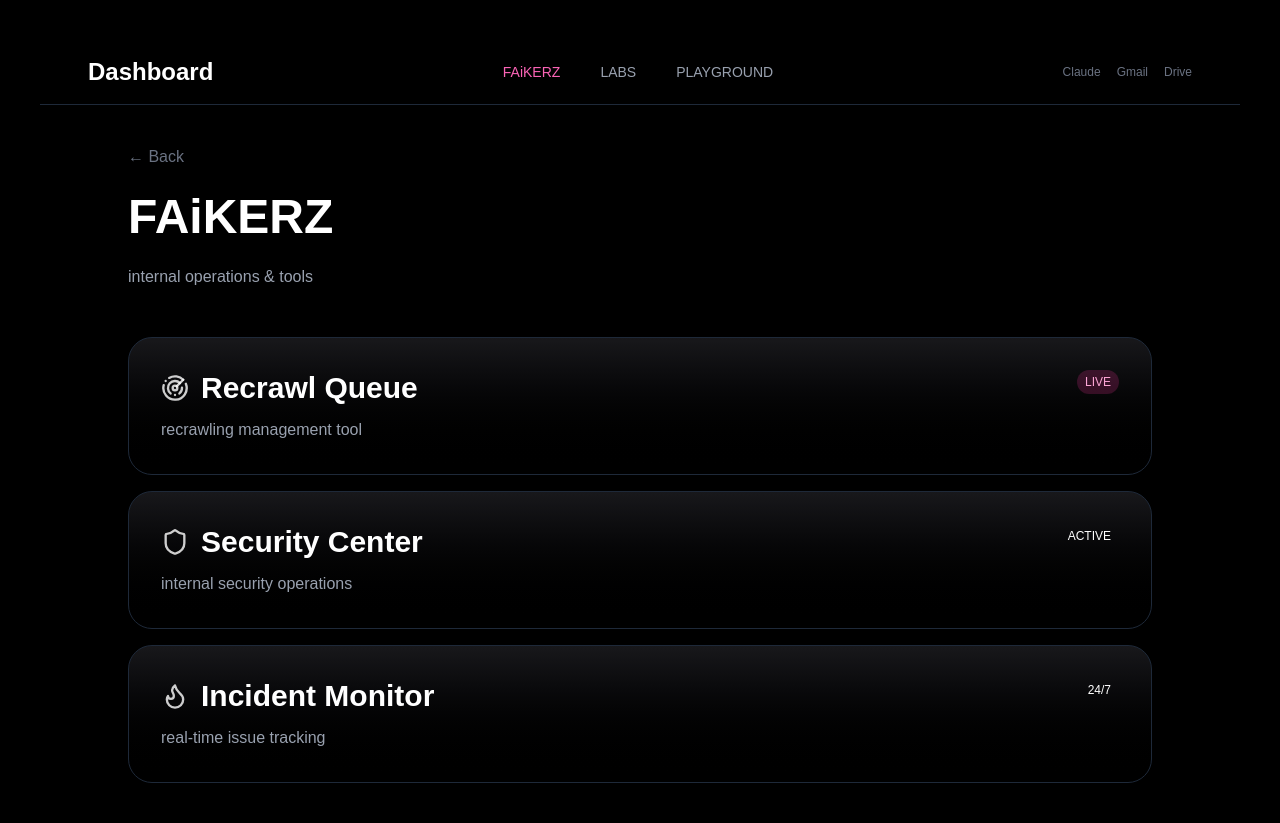
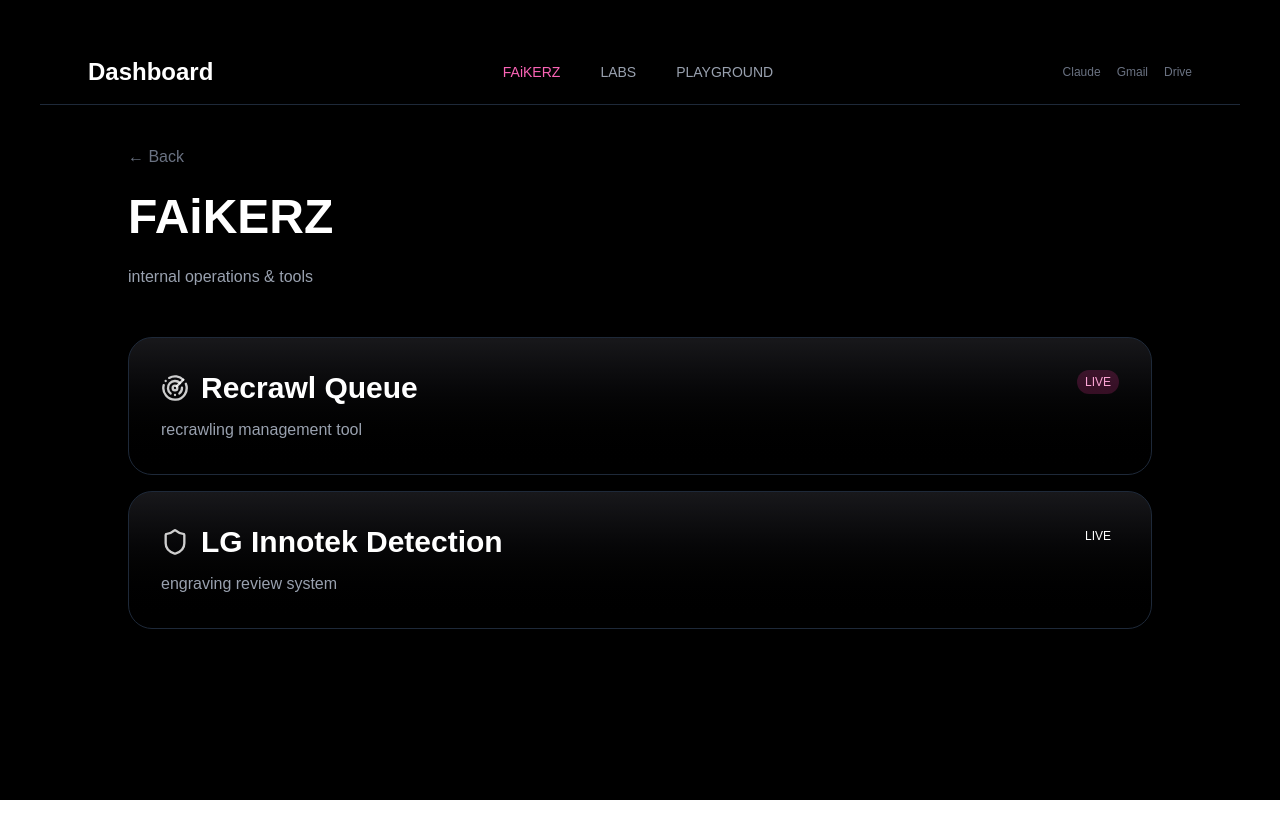
Before and after one commit to amis-zip/workspace, a Next.js app: page /faikerz in a window 1280 px wide. After the commit the page ends 800 px from the top, so only its background shows below. Built offline with nearby package versions, Linux system fonts and the light colour scheme.

Commit message:
connect lg innotek tool

```diff
--- a/app/data/tools.ts
+++ b/app/data/tools.ts
@@ -2,67 +2,49 @@ export const faikerzTools = [
   {
     title: "Recrawl Queue",
     description: "recrawling management tool",
-    href: "/",
+    href: "/faikerz/recrawl-queue",
     color: "pink",
     badge: "LIVE",
     icon: "radar",
   },
 
   {
-    title: "Security Center",
-    description: "internal security operations",
-    href: "/",
-    color: "red",
-    badge: "ACTIVE",
+    title: "LG Innotek Detection",
+    description: "engraving review system",
+    href: "https://lg-innotek-tool.vercel.app",
+    color: "orange",
+    badge: "LIVE",
     icon: "shield",
-  },
-
-  {
-    title: "Incident Monitor",
-    description: "real-time issue tracking",
-    href: "/",
-    color: "orange",
-    badge: "24/7",
-    icon: "flame",
   },
 ];
 
 export const labsTools = [
   {
-    title: "Automation Lab",
-    description: "workflow experiments",
-    href: "/",
+    title: "Automation Tools",
+    description: "workflow experiments & automation",
+    href: "/labs/automation-tools",
     color: "blue",
     badge: "BETA",
     icon: "flask",
-  },
-
-  {
-    title: "Crawler Testing",
-    description: "testing scraping systems",
-    href: "/",
-    color: "cyan",
-    badge: "DEV",
-    icon: "radar",
   },
 ];
 
 export const playgroundTools = [
   {
-    title: "Pizza Generator",
-    description: "fun internal demo",
-    href: "/",
-    color: "green",
-    badge: "FUN",
-    icon: "pizza",
+    title: "Jummechu",
+    description: "side project & experiments",
+    href: "https://jummechu-five.vercel.app",
+    color: "purple",
+    badge: "LIVE",
+    icon: "flask",
   },
 
   {
-    title: "Sandbox",
-    description: "random side experiments",
-    href: "/",
-    color: "purple",
-    badge: "LAB",
-    icon: "flask",
+    title: "Dev Hoodie Vote",
+    description: "team voting side project",
+    href: "/playground/dev-hoodie-vote",
+    color: "green",
+    badge: "WIP",
+    icon: "pizza",
   },
 ];
--- /dev/null
+++ b/app/faikerz/lg-innotek/page.tsx
@@ -0,0 +1,26 @@
+export default function LGInnotekPage() {
+  return (
+    <main className="min-h-screen bg-black text-white p-10">
+
+      <h1 className="text-5xl font-bold mb-6">
+        LG Innotek Detection
+      </h1>
+
+      <p className="text-gray-400 mb-10">
+        internal python monitoring tool
+      </p>
+
+      <div className="space-y-4">
+
+        <a
+          href="/downloads/lginnotek_v8.zip"
+          className="inline-block px-6 py-3 rounded-xl bg-orange-500 text-black font-semibold"
+        >
+          Download Windows Version
+        </a>
+
+      </div>
+
+    </main>
+  );
+}
--- a/app/faikerz/page.tsx
+++ b/app/faikerz/page.tsx
@@ -34,7 +34,7 @@ export default function FaikerzPage() {
               key={tool.title}
               title={tool.title}
               description={tool.description}
-              href={tool.href}
+              href={typeof tool.href === "string" ? tool.href : "/"}
               color={tool.color as any}
               badge={tool.badge}
               icon={tool.icon}
--- /dev/null
+++ b/app/faikerz/recrawl-queue/page.tsx
@@ -0,0 +1,8 @@
+export default function RecrawlQueuePage() {
+  return (
+    <iframe
+      src="/recrawl_queue_v6.html"
+      className="w-full h-screen border-0 bg-black"
+    />
+  );
+}
--- a/app/labs/page.tsx
+++ b/app/labs/page.tsx
@@ -34,7 +34,7 @@ export default function LabsPage() {
               key={tool.title}
               title={tool.title}
               description={tool.description}
-              href={tool.href}
+              href={typeof tool.href === "string" ? tool.href : "/"}
               color={tool.color as any}
               badge={tool.badge}
               icon={tool.icon}
--- a/app/page.tsx
+++ b/app/page.tsx
@@ -33,7 +33,7 @@ export default function Home() {
                 description="internal operations & tools"
                 color="pink"
                 badge="LIVE"
-                icon=""
+                icon="shield"
               />
             </div>
           </Link>
@@ -44,7 +44,7 @@ export default function Home() {
                 title="LABS"
                 description="experiments & automation"
                 color="blue"
-                icon=""
+                icon="flask"
               />
             </div>
           </Link>
@@ -55,7 +55,7 @@ export default function Home() {
                 title="PLAYGROUND"
                 description="fun projects & side apps"
                 color="green"
-                icon=""
+                icon="pizza"
               />
             </div>
           </Link>
--- a/app/playground/page.tsx
+++ b/app/playground/page.tsx
@@ -34,7 +34,7 @@ export default function PlaygroundPage() {
               key={tool.title}
               title={tool.title}
               description={tool.description}
-              href={tool.href}
+              href={typeof tool.href === "string" ? tool.href : "/"}
               color={tool.color as any}
               badge={tool.badge}
               icon={tool.icon}
```
Also changed, not shown: app/playground/jummechu/page.tsx (added).
